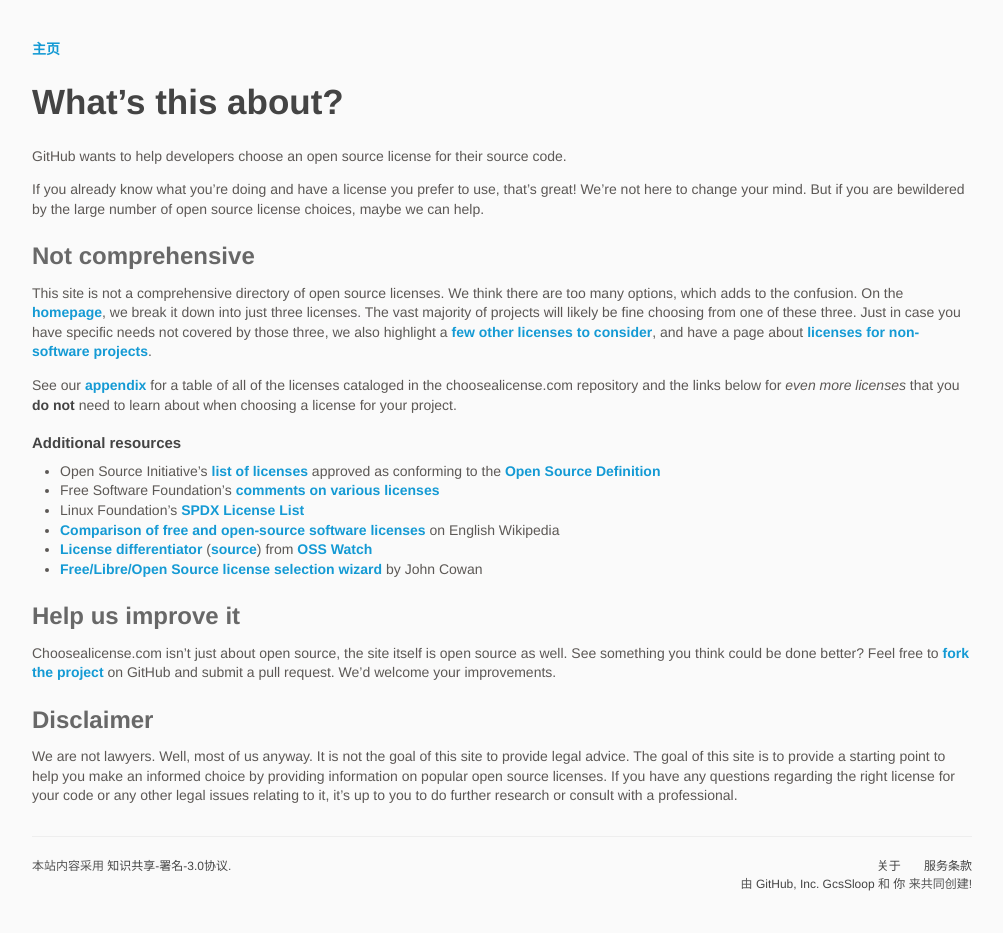
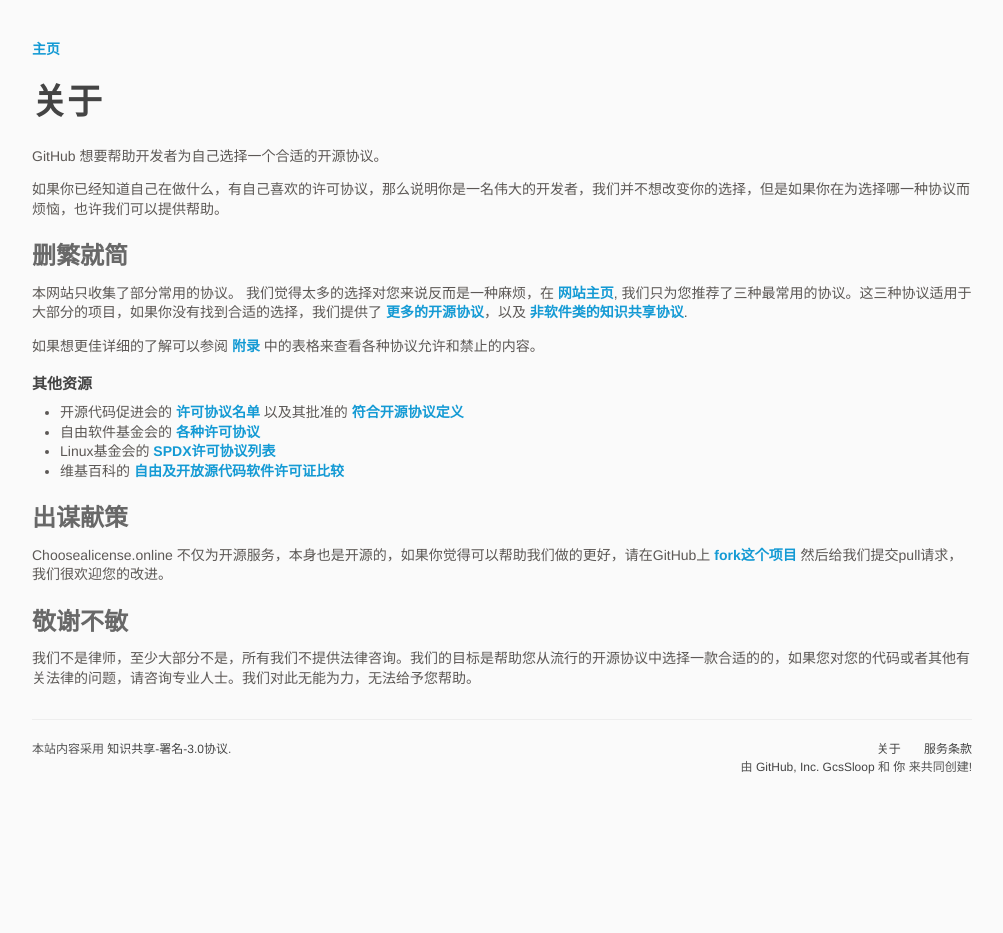
Before and after one commit to ChooseLicense/ChooseLicense.github.io, a Jekyll site: the page built from about.md, in a window 1280 px wide. Shown: the whole page, without its empty margins (138-1141 px from the left). Built offline with Jekyll 4.4.1, drawn with Linux system fonts in a browser that asks for light colours; some web fonts are replaced; after the commit the page ends 900 px from its top, so only the background shows below that.

Commit message:
关于页面汉化

```diff
--- a/about.md
+++ b/about.md
@@ -1,34 +1,32 @@
 ---
 layout: default
 permalink: /about/
-title: "What's this about?"
+title: "关于"
 ---
 
-GitHub wants to help developers choose an open source license for their source code.
+GitHub 想要帮助开发者为自己选择一个合适的开源协议。
 
-If you already know what you're doing and have a license you prefer to use, that's great! We're not here to change your mind. But if you are bewildered by the large number of open source license choices, maybe we can help.
+如果你已经知道自己在做什么，有自己喜欢的许可协议，那么说明你是一名伟大的开发者，我们并不想改变你的选择，但是如果你在为选择哪一种协议而烦恼，也许我们可以提供帮助。
 
-## Not comprehensive
+## 删繁就简
 
-This site is not a comprehensive directory of open source licenses. We think there are too many options, which adds to the confusion. On the [homepage](/), we break it down into just three licenses. The vast majority of projects will likely be fine choosing from one of these three. Just in case you have specific needs not covered by those three, we also highlight a [few other licenses to consider](/licenses/), and have a page about [licenses for non-software projects](/non-software/).
+本网站只收集了部分常用的协议。 我们觉得太多的选择对您来说反而是一种麻烦，在 [网站主页](/), 我们只为您推荐了三种最常用的协议。这三种协议适用于大部分的项目，如果你没有找到合适的选择，我们提供了 [更多的开源协议](/licenses/)，以及 [非软件类的知识共享协议](/non-software/).
 
-See our [appendix](/appendix) for a table of all of the licenses cataloged in the choosealicense.com repository and the links below for *even more licenses* that you **do not** need to learn about when choosing a license for your project.
+如果想更佳详细的了解可以参阅 [附录](/appendix) 中的表格来查看各种协议允许和禁止的内容。
 
-### Additional resources
+### 其他资源
 
 {: .bullets}
 
-* Open Source Initiative's [list of licenses](https://opensource.org/licenses/) approved as conforming to the [Open Source Definition](https://opensource.org/osd)
-* Free Software Foundation's [comments on various licenses](http://www.gnu.org/licenses/license-list.html)
-* Linux Foundation's [SPDX License List](https://spdx.org/licenses/)
-* [Comparison of free and open-source software licenses](https://en.wikipedia.org/wiki/Comparison_of_free_and_open-source_software_licenses) on English Wikipedia
-* [License differentiator](http://www.oss-watch.ac.uk/apps/licdiff/) ([source](https://github.com/ox-it/licdiff)) from [OSS Watch](http://www.oss-watch.ac.uk/)
-* [Free/Libre/Open Source license selection wizard](http://home.ccil.org/~cowan/floss/) by John Cowan
+* 开源代码促进会的 [许可协议名单](https://opensource.org/licenses/) 以及其批准的 [符合开源协议定义](https://opensource.org/osd)
+* 自由软件基金会的 [各种许可协议](http://www.gnu.org/licenses/license-list.html)
+* Linux基金会的 [SPDX许可协议列表](https://spdx.org/licenses/)
+* 维基百科的 [自由及开放源代码软件许可证比较](https://zh.wikipedia.org/wiki/%E8%87%AA%E7%94%B1%E5%8F%8A%E9%96%8B%E6%94%BE%E5%8E%9F%E5%A7%8B%E7%A2%BC%E8%BB%9F%E9%AB%94%E8%A8%B1%E5%8F%AF%E8%AD%89%E6%AF%94%E8%BC%83)
 
-## Help us improve it
+## 出谋献策
 
-Choosealicense.com isn't just about open source, the site itself is open source as well. See something you think could be done better? Feel free to [fork the project](https://github.com/github/choosealicense.com) on GitHub and submit a pull request. We'd welcome your improvements.
+Choosealicense.online 不仅为开源服务，本身也是开源的，如果你觉得可以帮助我们做的更好，请在GitHub上 [fork这个项目](https://github.com/ChooseLicense/ChooseLicense.github.io) 然后给我们提交pull请求，我们很欢迎您的改进。
 
-## Disclaimer
+## 敬谢不敏
 
-We are not lawyers. Well, most of us anyway. It is not the goal of this site to provide legal advice. The goal of this site is to provide a starting point to help you make an informed choice by providing information on popular open source licenses. If you have any questions regarding the right license for your code or any other legal issues relating to it, it's up to you to do further research or consult with a professional.
+我们不是律师，至少大部分不是，所有我们不提供法律咨询。我们的目标是帮助您从流行的开源协议中选择一款合适的的，如果您对您的代码或者其他有关法律的问题，请咨询专业人士。我们对此无能为力，无法给予您帮助。
--- a/index.html
+++ b/index.html
@@ -56,15 +56,15 @@
 </h2>
 <ul class="triptych see-more clearfix">
   <li>
-    <h3>我的项目并不是软件</h3>
+    <h3>非软件类内容</h3>
     <p>
-      <a href="non-software">使用知识共享许可协议</a>。
+      <a href="non-software">知识共享许可协议</a>。
     </p>
   </li>
   <li>
     <h3>我想要更多选择</h3>
     <p>
-      <a href="licenses">更多许可协议</a>。
+      <a href="licenses">更多开源协议</a>。
     </p>
   </li>
   <li>
```
Also changed, not shown: 3 other files.
